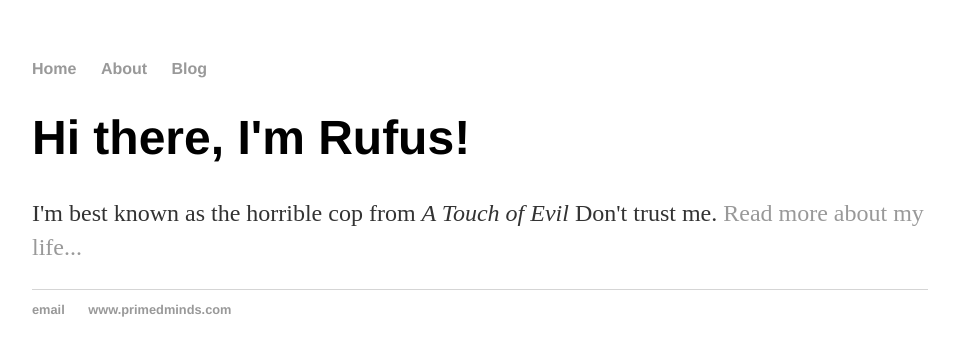
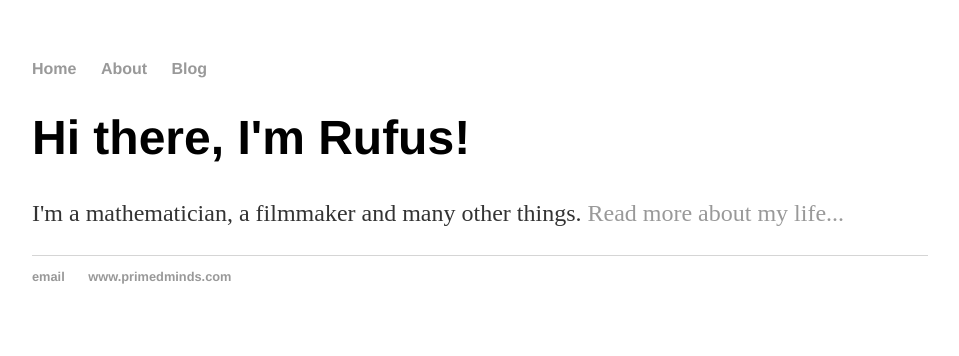
Before and after one commit to Ruthlesswhims/Ruthlesswhims-github.io, a Jekyll site: the page built from index.html, in a window 1280 px wide. Shown: the top 356 px of the page, without its empty margins (160-1119 px from the left). Built offline with Jekyll 4.4.1, drawn with Linux system fonts in a browser that asks for light colours.

Commit message:
Update index.html
more Rufus

```diff
--- a/index.html
+++ b/index.html
@@ -1,8 +1,8 @@
 ---
 layout: default
-title: Rufus, Horrible Cop
+title: Rufus' homepage
 ---
 <div class="blurb">
 	<h1>Hi there, I'm Rufus!</h1>
-	<p>I'm best known as the horrible cop from <em>A Touch of Evil</em> Don't trust me. <a href="/about">Read more about my life...</a></p>
+	<p>I'm a mathematician, a filmmaker and many other things. <a href="/about">Read more about my life...</a></p>
 </div><!-- /.blurb -->
```
